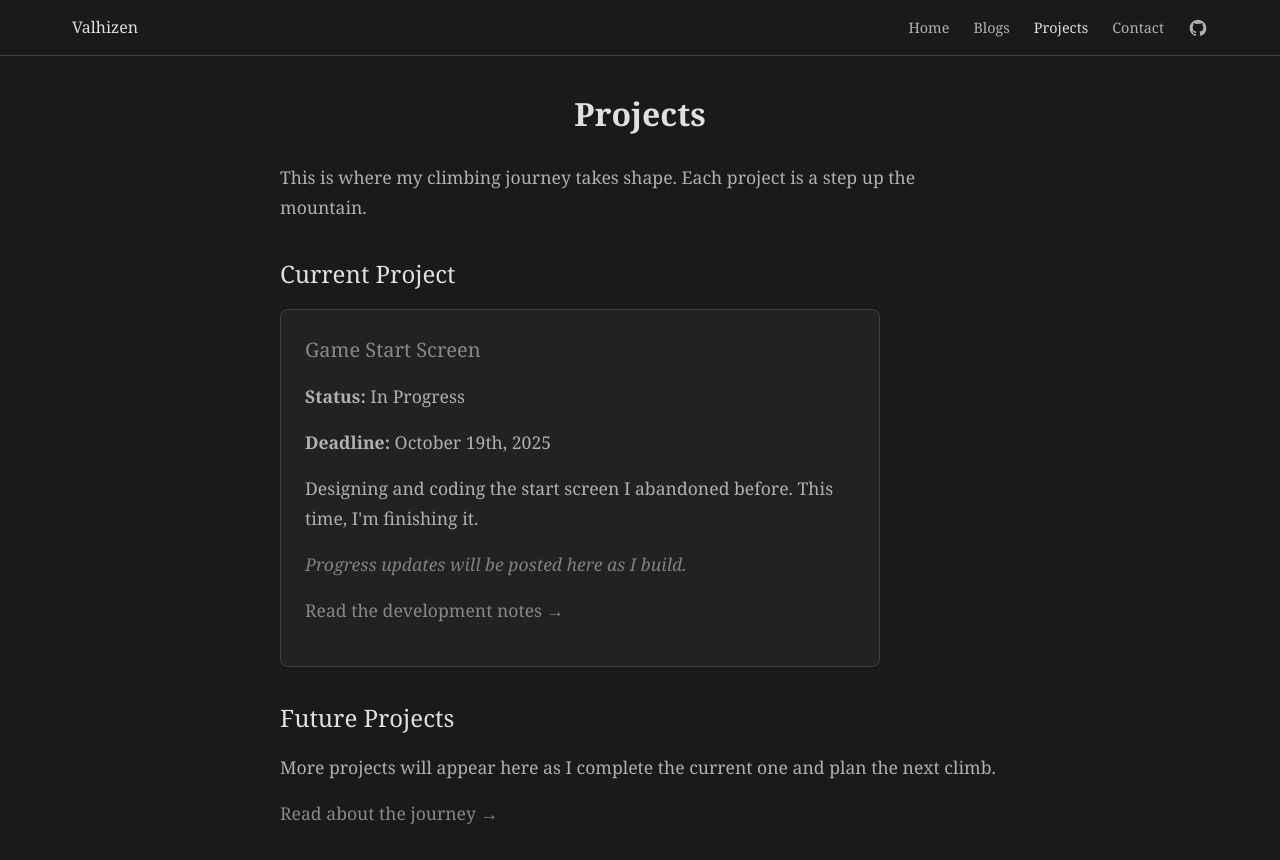
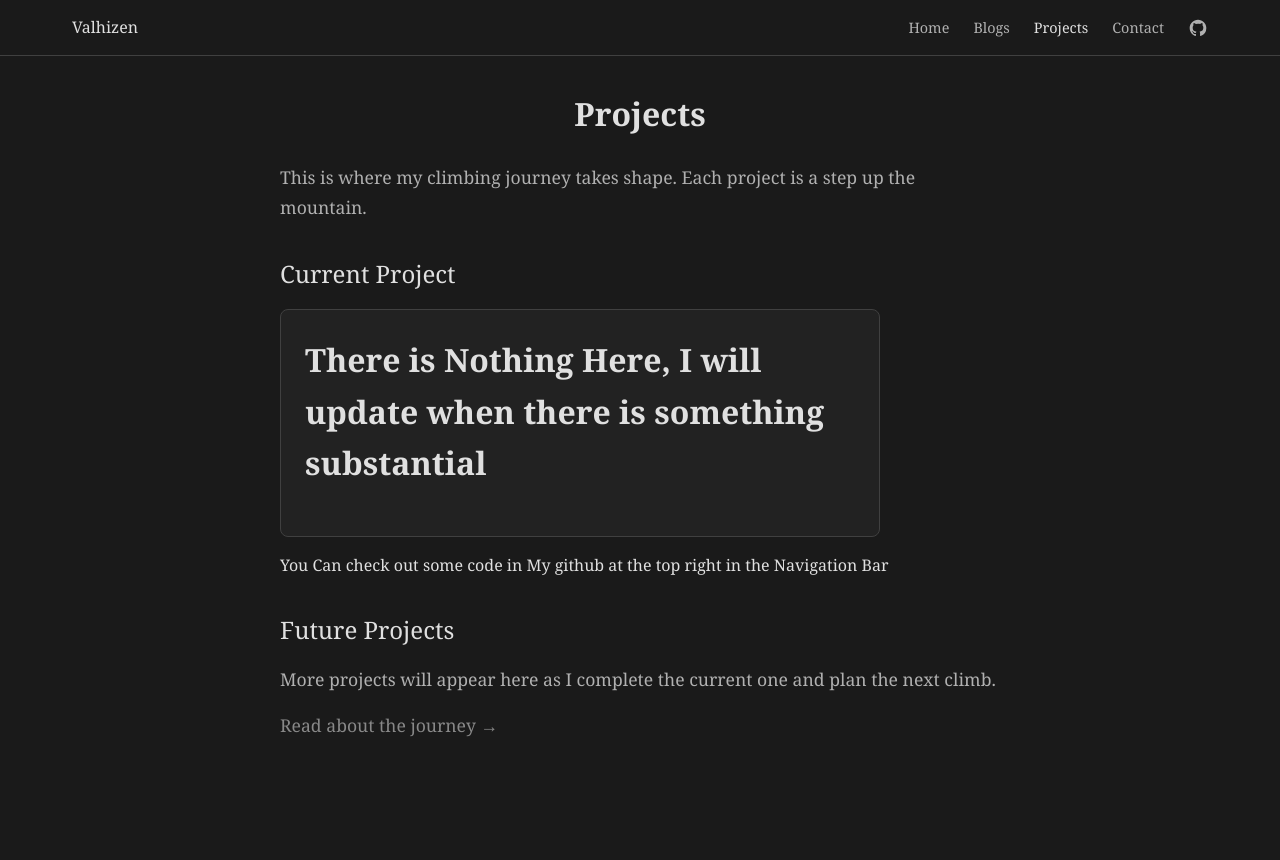
Before and after one commit to valhizen/ValhizenWeb, a SvelteKit app: page /projects in a window 1280 px wide. Shown: the top 860 px of the page. After the commit the page ends 800 px from the top, so only its background shows below. Built offline with nearby package versions, Linux system fonts and the light colour scheme.

Commit message:
Changed Project Page

```diff
--- a/src/routes/projects/+page.svelte
+++ b/src/routes/projects/+page.svelte
@@ -5,12 +5,13 @@
 
   <h2>Current Project</h2>
   <div class="project-card">
-	<h3>Game Start Screen</h3>
-	<p><strong>Status:</strong> In Progress</p>
-	<p><strong>Deadline:</strong> October 19th, 2025</p>
-	<p>Designing and coding the start screen I abandoned before. This time, I'm finishing it.</p>
-	<p><em>Progress updates will be posted here as I build.</em></p>
-	<p><a href="/blogs/making-the-abandoned-menu-page">Read the development notes →</a></p>
+	<h1>
+		There is Nothing Here, I will update when there is something substantial
+	</h1>
+  </div>
+
+  <div>
+	You Can check out some code in My github at the top right in the Navigation Bar
   </div>
 
   <h2>Future Projects</h2>
```
